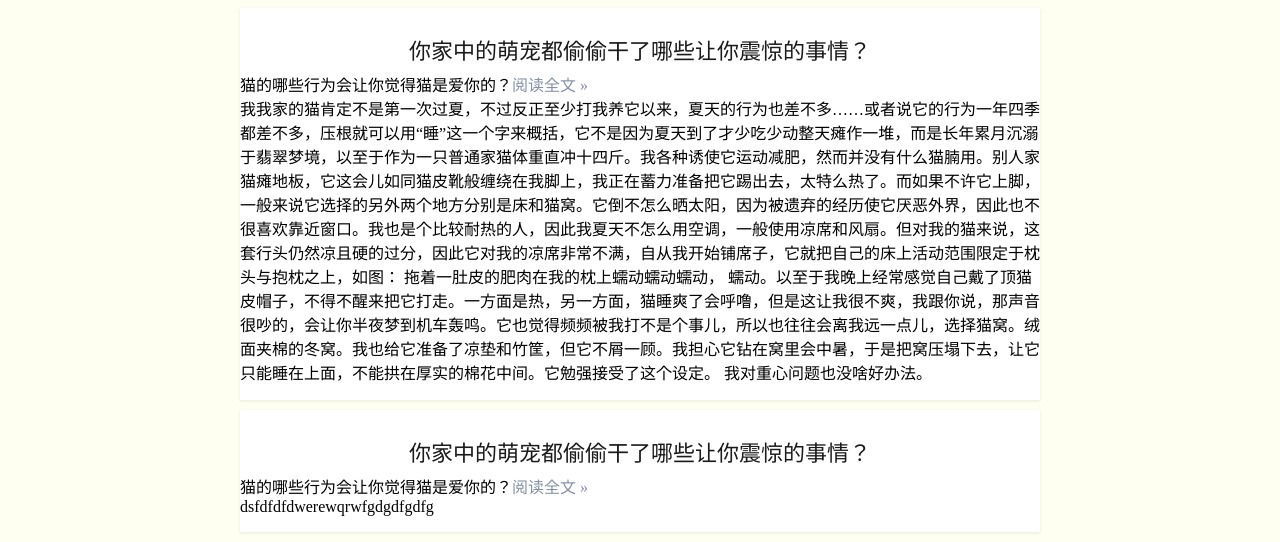
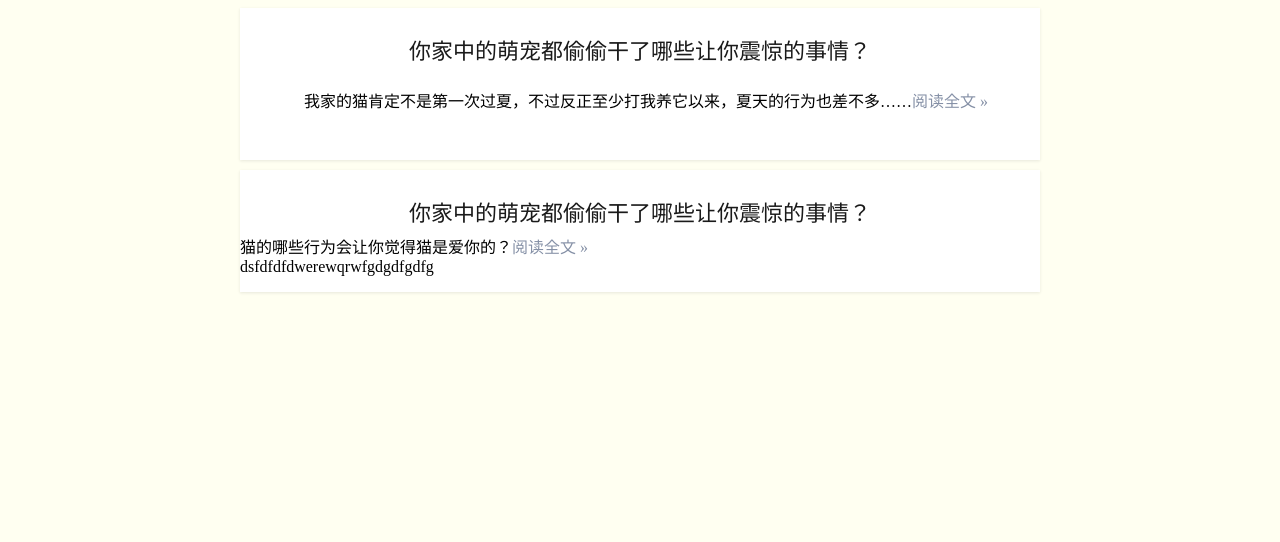
Before and after one commit to dfqxyfy/petweb, a plain HTML site: page main.html in a window 1280 px wide. Shown: the part 342-884 px from the top of the page. After the commit the page ends 800 px from the top, so only its background shows below. Drawn offline with Linux system fonts and the light colour scheme.

Commit message:
password

```diff
--- a/css/main.css
+++ b/css/main.css
@@ -77,7 +77,7 @@
 }
 .QuestionHeader-cont{
 	margin: 0 auto;
-	width: 800px;
+
 
 }
 .Button--plain{
@@ -89,3 +89,9 @@
 	background: #FFFFFF;
 	padding: 20px;
 }
+p{
+	text-indent: 2em; /*em是相对单位，2em即现在一个字大小的两倍*/
+}
+.txtp{
+	padding: 1em 1em 2em 2em;
+}
--- a/js/main.js
+++ b/js/main.js
@@ -1,11 +1,11 @@
-var spread=true;
+var spread=false;
 function hideDiv(obj) {
     var ele = obj.parentNode.parentNode.children[1];
-    var read = "显示 »";
+    var read = "阅读全文 »";
     if (spread) {
         ele.setAttribute("style", "display:none");
     }else {
-        read = "隐藏 "
+        read = "隐藏 «"
         ele.setAttribute("style","");
     }
     obj.innerText=read;
--- a/main.html
+++ b/main.html
@@ -12,8 +12,6 @@
         <div class="banner">
                 <div class="inner">
                     <div class="innerwrapper"><img src="http://img4.imgtn.bdimg.com/it/u=1495490904,2259102484&fm=26&gp=0.jpg" alt="banner1" /></div>
-                    <div class="innerwrapper"><img src="https://timgsa.baidu.com/timg?image&quality=80&size=b9999_10000&sec=1545806464142&di=8f381b6483d226244c2ecc072de21926&imgtype=0&src=http%3A%2F%2Fpic150.nipic.com%2Ffile%2F20171215%2F6355359_160133035030_2.jpg" alt="banner2" /></div>
-                    <div class="innerwrapper"><img src="https://timgsa.baidu.com/timg?image&quality=80&size=b9999_10000&sec=1545806464142&di=1ecce990df4c4a679581f40bd67d3822&imgtype=0&src=http%3A%2F%2Fpic164.nipic.com%2Ffile%2F20180514%2F24821412_143218372000_2.jpg" alt="banner3" /></div>
                     <div class="innerwrapper"><img src="http://www.jq22.com/img/cs/500x500-2.png" alt="banner4" /></div>
                     <div class="innerwrapper"><img src="http://www.jq22.com/img/cs/500x500-1.png" alt="banner1" /></div>
                 </div>
@@ -21,18 +19,17 @@
     </div>
     <div class="QuestionHeader">
       <h3 class="QuestionHeader-title">你家中的萌宠都偷偷干了哪些让你震惊的事情？</h3>
-      <div class="QuestionHeader-cont">
-        <div>
-            猫的哪些行为会让你觉得猫是爱你的？<span class="Button--plain" onclick="hideDiv(this)">阅读全文 »</span>
-        </div>
-        <div >
-            我我家的猫肯定不是第一次过夏，不过反正至少打我养它以来，夏天的行为也差不多……或者说它的行为一年四季都差不多，压根就可以用“睡”这一个字来概括，它不是因为夏天到了才少吃少动整天瘫作一堆，而是长年累月沉溺于翡翠梦境，以至于作为一只普通家猫体重直冲十四斤。我各种诱使它运动减肥，然而并没有什么猫腩用。别人家猫瘫地板，它这会儿如同猫皮靴般缠绕在我脚上，我正在蓄力准备把它踢出去，太特么热了。而如果不许它上脚，一般来说它选择的另外两个地方分别是床和猫窝。它倒不怎么晒太阳，因为被遗弃的经历使它厌恶外界，因此也不很喜欢靠近窗口。我也是个比较耐热的人，因此我夏天不怎么用空调，一般使用凉席和风扇。但对我的猫来说，这套行头仍然凉且硬的过分，因此它对我的凉席非常不满，自从我开始铺席子，它就把自己的床上活动范围限定于枕头与抱枕之上，如图：
-
+      <div class="QuestionHeader-cont txtp">
+          <p>我家的猫肯定不是第一次过夏，不过反正至少打我养它以来，夏天的行为也差不多……<span class="Button--plain" onclick="hideDiv(this)">阅读全文 »</span>
+          </p>
+        <div style="display:none"  class="txtp">
+            <p>
+            或者说它的行为一年四季都差不多，压根就可以用“睡”这一个字来概括，它不是因为夏天到了
+                才少吃少动整天瘫作一堆，而是长年累月沉溺于翡翠梦境，以至于作为一只普通家猫体重直冲十四斤。我各种诱使它运动减肥，然而并没有什么猫腩用。别人家猫瘫地板，它这会儿如同猫皮靴般缠绕在我脚上，我正在蓄力准备把它踢出去，太特么热了。而如果不许它上脚，一般来说它选择的另外两个地方分别是床和猫窝。它倒不怎么晒太阳，因为被遗弃的经历使它厌恶外界，因此也不很喜欢靠近窗口。我也是个比较耐热的人，因此我夏天不怎么用空调，一般使用凉席和风扇。但对我的猫来说，这套行头仍然凉且硬的过分，因此它对我的凉席非常不满，自从我开始铺席子，它就把自己的床上活动范围限定于枕头与抱枕之上
+            </p>
+            <p>
             拖着一肚皮的肥肉在我的枕上蠕动蠕动蠕动， 蠕动。以至于我晚上经常感觉自己戴了顶猫皮帽子，不得不醒来把它打走。一方面是热，另一方面，猫睡爽了会呼噜，但是这让我很不爽，我跟你说，那声音很吵的，会让你半夜梦到机车轰鸣。它也觉得频频被我打不是个事儿，所以也往往会离我远一点儿，选择猫窝。绒面夹棉的冬窝。我也给它准备了凉垫和竹筐，但它不屑一顾。我担心它钻在窝里会中暑，于是把窝压塌下去，让它只能睡在上面，不能拱在厚实的棉花中间。它勉强接受了这个设定。
-
-            我对重心问题也没啥好办法。
-
-
+            </p>
         </div>
       </div>
     </div>
```
